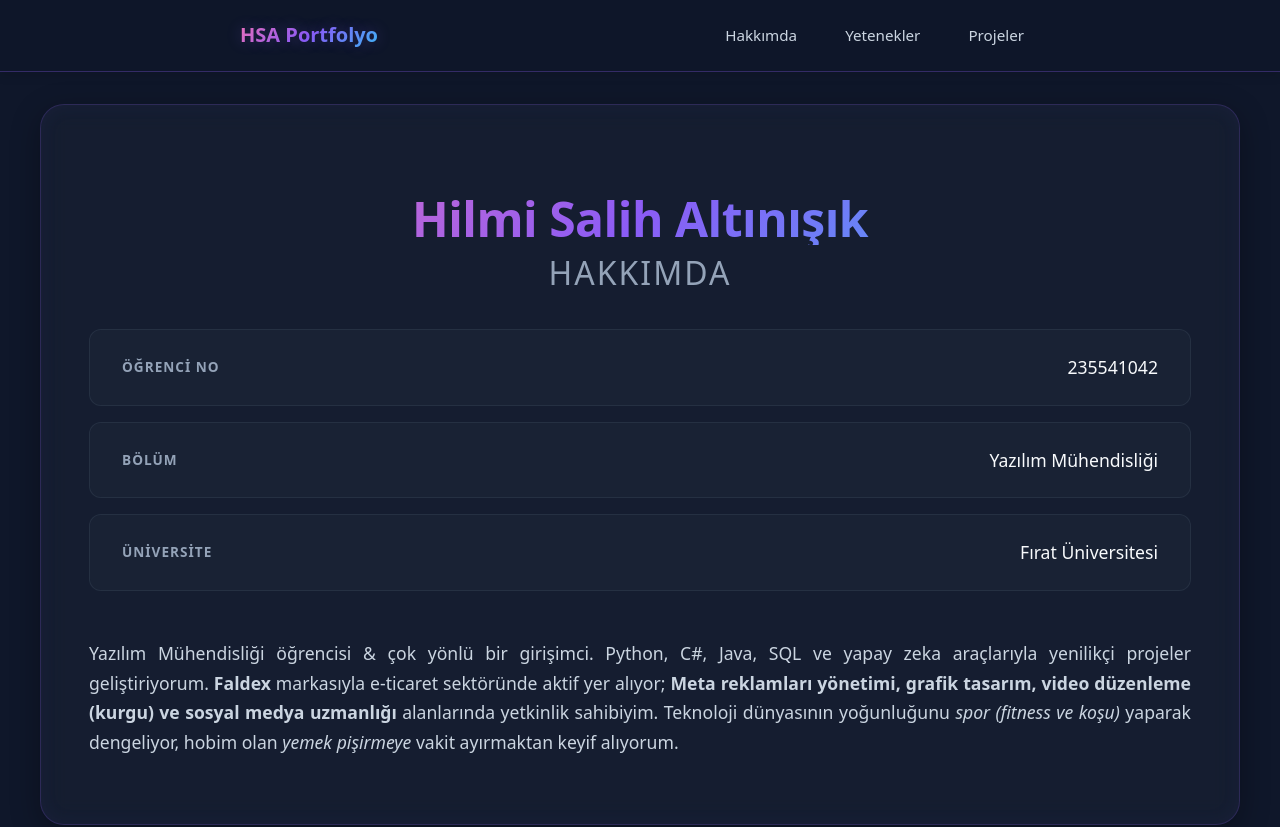
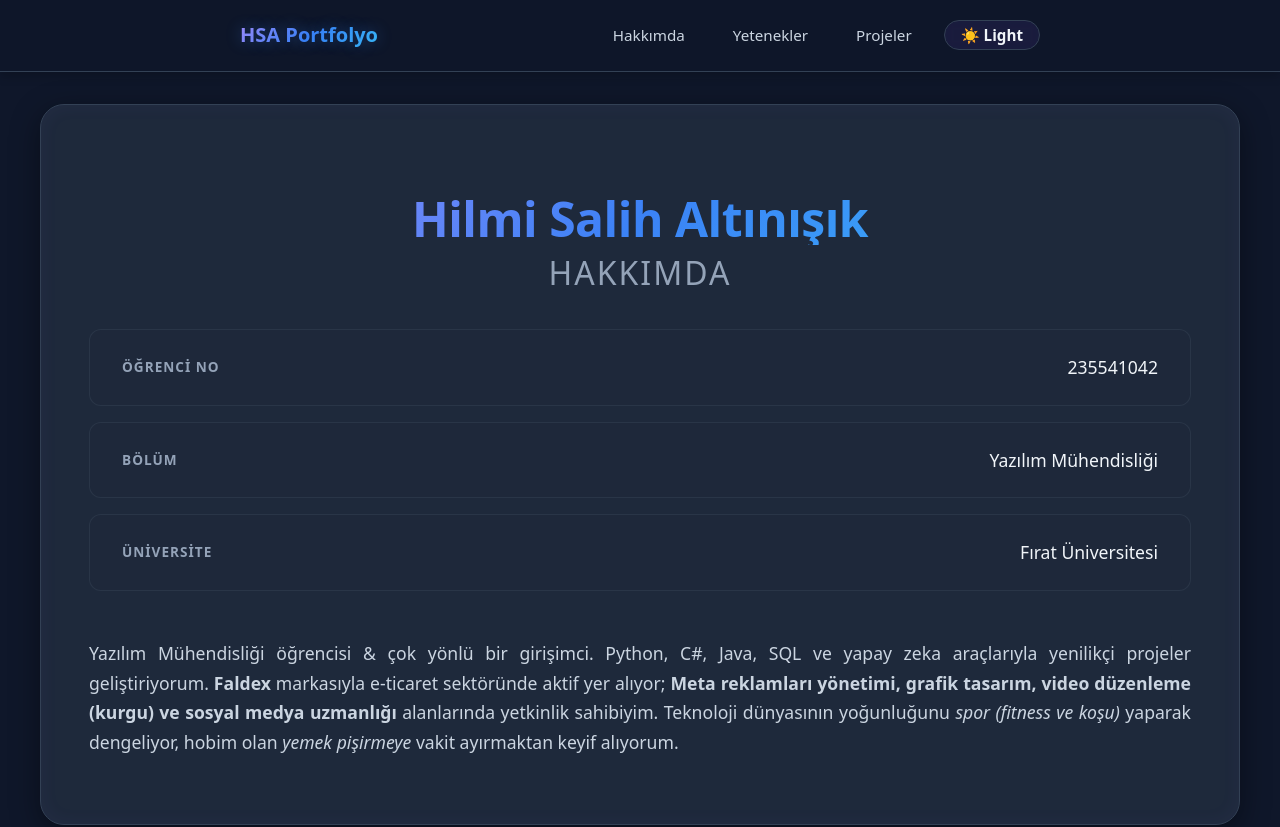
Before and after one commit to Salihefendihsa/web-tasarimi-odevler, a React (Vite) app in the folder web-lab-hello/: page / in a window 1280 px wide. Shown: the top 827 px of the page. Built offline with nearby package versions, Linux system fonts and the light colour scheme.

Commit message:
feat: implement theme toggle (Light/Dark mode)
Added Modern Gradient (Light) and Dark Mode Modern palettes using data-theme. Replaced static border colors with css variables.

```diff
--- a/web-lab-hello/src/App.css
+++ b/web-lab-hello/src/App.css
@@ -23,7 +23,7 @@
 .site-header {
   width: 100%;
   background: var(--color-bg-header);
-  border-bottom: 1px solid rgba(139, 92, 246, 0.3);
+  border-bottom: 1px solid var(--color-border);
   padding: var(--space-md) 0;
   position: sticky;
   top: 0;
@@ -39,6 +39,32 @@
   padding: 0 var(--space-xl);
   max-width: 800px;
   margin: 0 auto;
+}
+
+.header-controls {
+  display: flex;
+  align-items: center;
+  gap: var(--space-md);
+}
+
+.theme-toggle {
+  background: rgba(139, 92, 246, 0.1);
+  border: 1px solid var(--color-border);
+  color: var(--color-text-primary);
+  padding: var(--space-xs) var(--space-md);
+  border-radius: var(--border-radius-full);
+  cursor: pointer;
+  font-size: var(--text-sm);
+  font-weight: 600;
+  transition: all 0.3s ease;
+  backdrop-filter: blur(4px);
+  white-space: nowrap;
+}
+
+.theme-toggle:hover {
+  background: rgba(139, 92, 246, 0.3);
+  transform: translateY(-2px);
+  box-shadow: var(--shadow-sm);
 }
 
 .logo {
@@ -96,7 +122,7 @@ nav a:focus {
 .site-footer {
   text-align: center;
   padding: var(--space-xl);
-  border-top: 1px solid rgba(139, 92, 246, 0.2);
+  border-top: 1px solid var(--color-border);
   margin-top: var(--space-xl);
   color: var(--color-text-muted);
   background: rgba(15, 23, 42, 0.5);
@@ -107,7 +133,7 @@ nav a:focus {
 .card {
   background: var(--color-bg-card);
   backdrop-filter: blur(12px);
-  border: 1px solid rgba(139, 92, 246, 0.2);
+  border: 1px solid var(--color-border);
   border-radius: var(--border-radius-lg);
   padding: var(--space-lg) var(--space-md);
   /* Mobilde card içi dar padding */
@@ -132,7 +158,7 @@ nav a:focus {
 
 .project-card {
   background: rgba(15, 23, 42, 0.6);
-  border: 1px solid rgba(139, 92, 246, 0.2);
+  border: 1px solid var(--color-border);
   border-radius: var(--border-radius-md);
   padding: var(--space-lg);
   text-align: left;
@@ -200,7 +226,7 @@ nav a:focus {
 }
 
 .contact-form fieldset {
-  border: 1px solid rgba(56, 189, 248, 0.4);
+  border: 1px solid var(--color-border);
   border-radius: var(--border-radius-md);
   padding: var(--space-xl);
   background: rgba(15, 23, 42, 0.6);
@@ -536,7 +562,7 @@ h2 {
 
 .modal-content {
   background: var(--color-bg-card);
-  border: 1px solid rgba(139, 92, 246, 0.3);
+  border: 1px solid var(--color-border);
   border-radius: var(--border-radius-lg);
   padding: var(--space-2xl);
   max-width: 800px;
--- a/web-lab-hello/src/App.tsx
+++ b/web-lab-hello/src/App.tsx
@@ -4,6 +4,12 @@ import './App.css'
 function App() {
   const [showIntro, setShowIntro] = useState(true);
   const [activeProject, setActiveProject] = useState<{ title: string, fullDesc: string, img: string } | null>(null);
+  const [theme, setTheme] = useState('dark');
+
+  // Tema Değişimini HTML'e Yansıt
+  useEffect(() => {
+    document.documentElement.setAttribute('data-theme', theme);
+  }, [theme]);
 
   useEffect(() => {
     // Intro animasyonu 2.5 saniye sonra gizlensin
@@ -12,6 +18,10 @@ function App() {
     }, 2500);
     return () => clearTimeout(timer);
   }, []);
+
+  const toggleTheme = () => {
+    setTheme(prev => prev === 'dark' ? 'light' : 'dark');
+  };
 
   return (
     <>
@@ -24,9 +34,9 @@ function App() {
           <div className="intro-roles">
             <span className="role">Yazılım Mühendisi</span>
             <span className="dot">•</span>
+            <span className="role">Tech Founder</span>
+            <span className="dot">•</span>
             <span className="role">E-ticaret Uzmanı</span>
-            <span className="dot">•</span>
-            <span className="role">Girişimci</span>
           </div>
         </div>
       </div>
@@ -34,6 +44,7 @@ function App() {
       <header className="site-header">
         <div className="header-container">
           <div className="logo">HSA Portfolyo</div>
+          <div className="header-controls">
             <nav aria-label="Ana Menü">
               <ul>
                 <li><a href="#hakkimda">Hakkımda</a></li>
@@ -41,6 +52,14 @@ function App() {
                 <li><a href="#projeler">Projeler</a></li>
               </ul>
             </nav>
+            <button
+              className="theme-toggle"
+              onClick={toggleTheme}
+              aria-label="Temayı değiştir"
+            >
+              {theme === 'dark' ? '☀️ Light' : '🌙 Dark'}
+            </button>
+          </div>
         </div>
       </header>
 
--- a/web-lab-hello/src/styles/tokens.css
+++ b/web-lab-hello/src/styles/tokens.css
@@ -2,34 +2,28 @@
  * Design Tokens (Renkler, Boşluklar, CSS Değişkenleri, Tipografi)
  */
 
-:root {
-    /* Renk Paleti (Dark Theme / Neon) */
-    --color-bg-base: #0f172a;
-    /* Sayfa arka planı */
-    --color-bg-card: rgba(30, 41, 59, 0.4);
-    --color-bg-card-hover: rgba(30, 41, 59, 0.6);
-    --color-bg-header: rgba(15, 23, 42, 0.7);
+:root,
+[data-theme="dark"] {
+    /* 3. Dark Mode Modern (Çok Profesyonel) */
+    --color-primary: #3B82F6;
+    --color-primary-light: #60A5FA;
+    /* Secondary mantığında kullanıldı */
+    --color-primary-dark: #2563EB;
 
-    --color-text-primary: #f8fafc;
-    /* Başlıklar & güçlü metinler */
+    --color-accent: #A78BFA;
+    --color-info: #38bdf8;
+    --color-success: #10b981;
+    --color-error: #fb7185;
+
+    --color-bg-base: #0F172A;
+    --color-bg-card: #1E293B;
+    --color-bg-card-hover: rgba(51, 65, 85, 0.5);
+    --color-bg-header: rgba(15, 23, 42, 0.85);
+
+    --color-text-primary: #F1F5F9;
     --color-text-secondary: #cbd5e1;
-    /* Paragraflar */
-    --color-text-muted: #94a3b8;
-    /* Etiketler, tarihler */
-
-    --color-primary: #8b5cf6;
-    /* Ana Tema (Mor) */
-    --color-primary-light: #a78bfa;
-    --color-primary-dark: #6d28d9;
-
-    --color-accent: #f472b6;
-    /* Vurgu (Pembe) */
-    --color-info: #38bdf8;
-    /* Bilgi (Mavi) */
-    --color-success: #10b981;
-    /* Başarı (Yeşil) */
-    --color-error: #fb7185;
-    /* Hata (Kırmızı/Gül) */
+    --color-text-muted: #94A3B8;
+    --color-border: #334155;
 
     /* Shadows & Borders */
     --border-radius-sm: 6px;
@@ -37,9 +31,9 @@
     --border-radius-lg: 20px;
     --border-radius-full: 9999px;
 
-    --shadow-sm: 0 4px 10px rgba(0, 0, 0, 0.1);
-    --shadow-md: 0 8px 30px rgba(0, 0, 0, 0.3);
-    --shadow-glow-primary: 0 0 15px rgba(139, 92, 246, 0.3);
+    --shadow-sm: 0 4px 10px rgba(0, 0, 0, 0.2);
+    --shadow-md: 0 8px 30px rgba(0, 0, 0, 0.4);
+    --shadow-glow-primary: 0 0 15px rgba(59, 130, 246, 0.4);
 
     /* Spacing (Boşluklar) */
     --space-xs: 0.25rem;
@@ -49,19 +43,39 @@
     --space-xl: 2rem;
     --space-2xl: 3rem;
 
-    /* Fluid Typography
-   * clamp(min, vw, max) formülü ile ekran genişledikçe font büyür.
-   * Min viewport (320px) ile Max viewport (1280px) arasında akıcı değişim.
-   */
+    /* Fluid Typography */
     --text-xs: clamp(0.75rem, 0.7rem + 0.25vw, 0.85rem);
     --text-sm: clamp(0.85rem, 0.8rem + 0.25vw, 0.95rem);
     --text-base: clamp(1rem, 0.95rem + 0.25vw, 1.1rem);
-    /* Paragraflar */
     --text-lg: clamp(1.1rem, 1rem + 0.5vw, 1.25rem);
     --text-xl: clamp(1.25rem, 1.1rem + 0.75vw, 1.5rem);
-    /* h3 (Projeler) */
     --text-2xl: clamp(1.5rem, 1.25rem + 1.25vw, 2rem);
-    /* h2 (Bölümler) */
     --text-3xl: clamp(2rem, 1.5rem + 2.5vw, 3rem);
-    /* h1 (Ana Başlık) */
 }
+
+[data-theme="light"] {
+    /* 2. Modern Gradient + Tech Vibe (Light Mode) */
+    --color-primary: #6366F1;
+    --color-primary-light: #8B5CF6;
+    /* Secondary mantığında kullanıldı */
+    --color-primary-dark: #4F46E5;
+
+    --color-accent: #06B6D4;
+    --color-info: #0EA5E9;
+    --color-success: #059669;
+    --color-error: #E11D48;
+
+    --color-bg-base: #F8FAFC;
+    --color-bg-card: #FFFFFF;
+    --color-bg-card-hover: #F1F5F9;
+    --color-bg-header: rgba(248, 250, 252, 0.85);
+
+    --color-text-primary: #0F172A;
+    --color-text-secondary: #334155;
+    --color-text-muted: #64748B;
+    --color-border: #E2E8F0;
+
+    --shadow-sm: 0 4px 10px rgba(0, 0, 0, 0.05);
+    --shadow-md: 0 8px 30px rgba(0, 0, 0, 0.1);
+    --shadow-glow-primary: 0 0 15px rgba(99, 102, 241, 0.3);
+}
```
Lines whose indentation alone changed are shown as unchanged.
